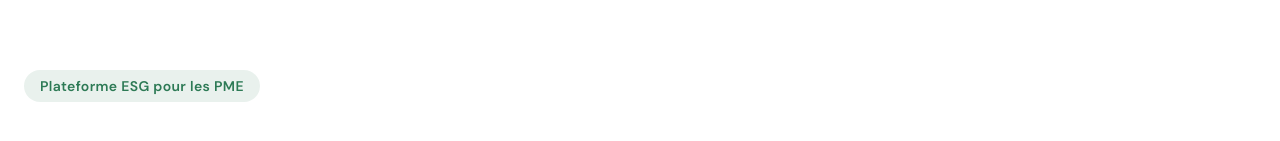
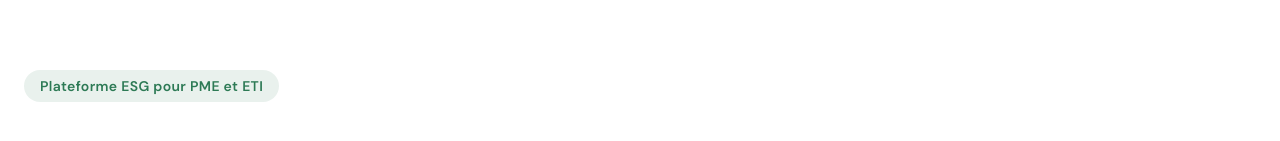
Before and after one commit to Nathansolvid/Site.solvidia, a React (Vite) app: page / in a window 1280 px wide. Shown: the part 167-308 px from the top of the page. Built offline with nearby package versions, Linux system fonts and the light colour scheme.

Commit message:
Rétablit ciblage PME et ETI partout (site + SEO)

```diff
--- a/index.html
+++ b/index.html
@@ -8,15 +8,15 @@
     <meta name="viewport" content="width=device-width, initial-scale=1.0" />
 
     <!-- SEO principal -->
-    <title>Solvid.ia — Logiciel ESG pour PME | VSME, Audit ESG, Bilan Carbone</title>
-    <meta name="description" content="Solvid.ia est la plateforme ESG conçue pour les PME françaises. Collectez vos indicateurs VSME, préparez votre audit ESG et générez vos rapports carbone — à partir de vos fichiers Excel." />
-    <meta name="keywords" content="logiciel ESG PME, VSME, audit ESG, bilan carbone PME, CSRD sous-traitants, reporting ESG, plateforme ESG, Solvid.ia, indicateurs durabilité" />
+    <title>Solvid.ia — Logiciel ESG pour PME et ETI | VSME, Audit ESG, Bilan Carbone</title>
+    <meta name="description" content="Solvid.ia est la plateforme ESG pour les entreprises françaises, PME et ETI. Collectez vos indicateurs VSME, préparez votre audit ESG et générez vos rapports carbone — à partir de vos fichiers Excel." />
+    <meta name="keywords" content="logiciel ESG, plateforme ESG PME ETI, VSME, audit ESG, bilan carbone, CSRD, reporting ESG, Solvid.ia, indicateurs durabilité, ESG ETI" />
     <meta name="robots" content="index, follow" />
     <link rel="canonical" href="https://solvidia.fr" />
 
     <!-- Open Graph (LinkedIn, Facebook) -->
-    <meta property="og:title" content="Solvid.ia — Logiciel ESG pour PME | VSME & Audit ESG" />
-    <meta property="og:description" content="Collectez vos indicateurs ESG, préparez votre audit VSME et générez vos rapports carbone — à partir de vos fichiers Excel." />
+    <meta property="og:title" content="Solvid.ia — Logiciel ESG pour PME et ETI | VSME & Audit ESG" />
+    <meta property="og:description" content="La plateforme ESG pour PME et ETI. Collectez vos indicateurs VSME, préparez votre audit ESG et générez vos rapports carbone." />
     <meta property="og:image" content="https://solvidia.fr/og-image.png" />
     <meta property="og:image:width" content="1200" />
     <meta property="og:image:height" content="630" />
@@ -27,8 +27,8 @@
 
     <!-- Twitter Card -->
     <meta name="twitter:card" content="summary_large_image" />
-    <meta name="twitter:title" content="Solvid.ia — Logiciel ESG pour PME" />
-    <meta name="twitter:description" content="Collectez vos indicateurs ESG, préparez votre audit VSME et générez vos rapports carbone." />
+    <meta name="twitter:title" content="Solvid.ia — Logiciel ESG pour PME et ETI" />
+    <meta name="twitter:description" content="La plateforme ESG pour PME et ETI. Collectez vos indicateurs, préparez votre audit ESG et générez vos rapports." />
     <meta name="twitter:image" content="https://solvidia.fr/og-image.png" />
 
     <!-- Structured Data (Google Rich Results) -->
@@ -40,7 +40,7 @@
       "applicationCategory": "BusinessApplication",
       "operatingSystem": "Web",
       "url": "https://solvidia.fr",
-      "description": "Plateforme ESG pour PME françaises : collecte d'indicateurs VSME, audit ESG, bilan carbone et reporting CSRD.",
+      "description": "Plateforme ESG pour PME et ETI : collecte d'indicateurs VSME, audit ESG, bilan carbone et reporting CSRD.",
       "offers": {
         "@type": "Offer",
         "priceCurrency": "EUR",
--- a/src/components/Footer.tsx
+++ b/src/components/Footer.tsx
@@ -40,7 +40,7 @@ export default function Footer() {
             <div>
               <Logo className="h-11 w-auto" variant="light" />
               <p className="text-white/50 text-sm mt-3">
-                La plateforme ESG pour les PME.
+                La plateforme ESG pour PME et ETI.
               </p>
             </div>
 
--- a/src/components/HeroSection.tsx
+++ b/src/components/HeroSection.tsx
@@ -11,7 +11,7 @@ export default function HeroSection() {
           {/* Left column */}
           <div className="animate-hero-in">
             <span className="inline-block bg-primary/10 text-primary rounded-full px-4 py-1.5 text-sm font-semibold mb-8 tracking-wide">
-              Plateforme ESG pour les PME
+              Plateforme ESG pour PME et ETI
             </span>
 
             <h1 className="text-4xl sm:text-5xl lg:text-6xl font-bold leading-[1.1] mb-6 text-foreground">
```
